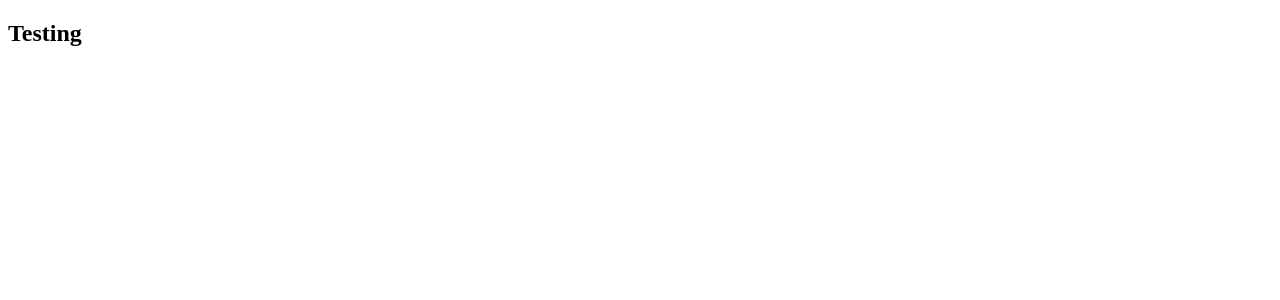
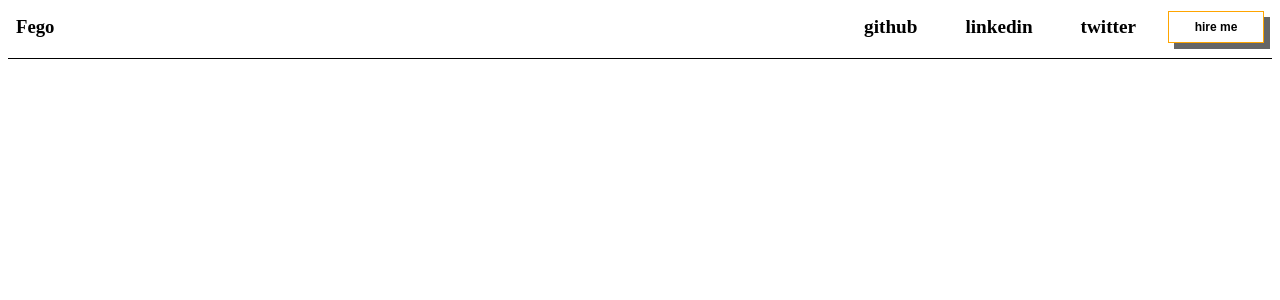
Before and after one commit to fegoworks/fego, a React (Create React App) app: page / in a window 1280 px wide. Shown: the top 300 px of the page. Built offline with nearby package versions, Linux system fonts and the light colour scheme.

Commit message:
feat(header): create and style component

```diff
--- a/src/components/commons/Header.jsx
+++ b/src/components/commons/Header.jsx
@@ -0,0 +1,55 @@
+/** @format */
+
+import React from 'react';
+import styled from 'styled-components';
+import PropTypes from 'prop-types';
+import Button from './Button';
+
+const Header = () => (
+  <Header.Container>
+    <H3>Fego</H3>
+    <Nav>
+      <Link target="_blank" href="https://github.com/fegoworks">
+        github
+      </Link>
+      <Link
+        target="_blank"
+        href="https://www.linkedin.com/in/oghenefego-edafe/"
+      >
+        linkedin
+      </Link>
+      <Link target="_blank" href="https://twitter.com/realfego">
+        twitter
+      </Link>
+      <Button title="hire me" color="white" margin="0.2rem 0.5rem" />
+    </Nav>
+  </Header.Container>
+);
+
+Header.Container = styled.div`
+  display: flex;
+  justify-content: space-between;
+  background-color: white;
+  border-bottom: 0.05rem solid black;
+  padding-bottom: 0.75rem;
+`;
+
+const H3 = styled.h3`
+  margin: 0.5rem;
+`;
+
+const Link = styled.a`
+  text-decoration: none;
+  display: inline-block;
+  margin: 0.5rem 1.5rem;
+  color: black;
+  font-size: 1.2rem;
+  font-weight: 600;
+`;
+
+const Nav = styled.div`
+  display: flex;
+  justify-content: space-around;
+`;
+
+export default Header;
--- a/src/index.jsx
+++ b/src/index.jsx
@@ -2,9 +2,10 @@
 
 import React from 'react';
 import { render } from 'react-dom';
+import Header from './components/commons/Header';
 
 const App = () => {
-  return <h2>Testing</h2>;
+  return <Header />;
 };
 
 render(<App />, document.querySelector('#root'));
```
